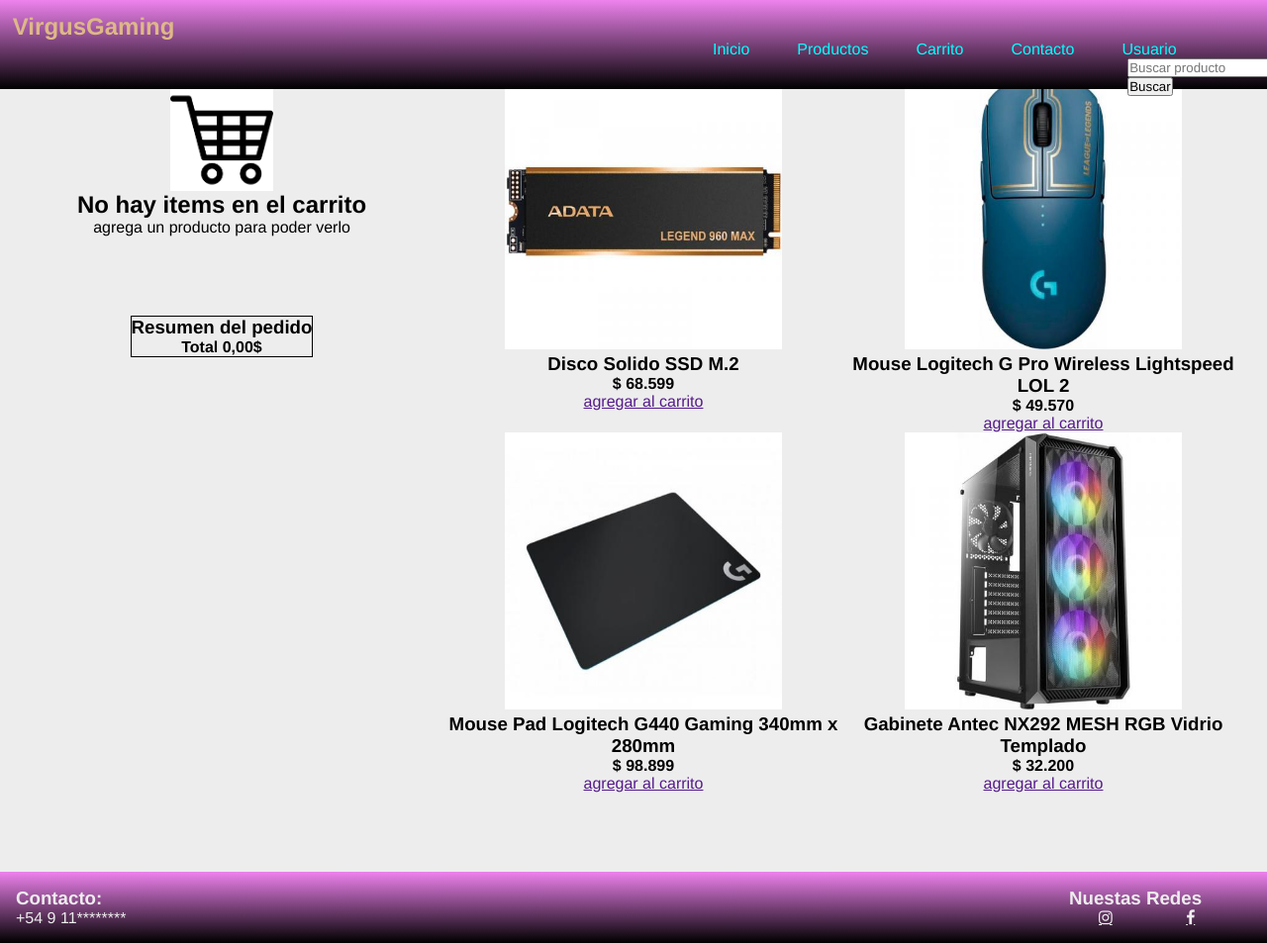
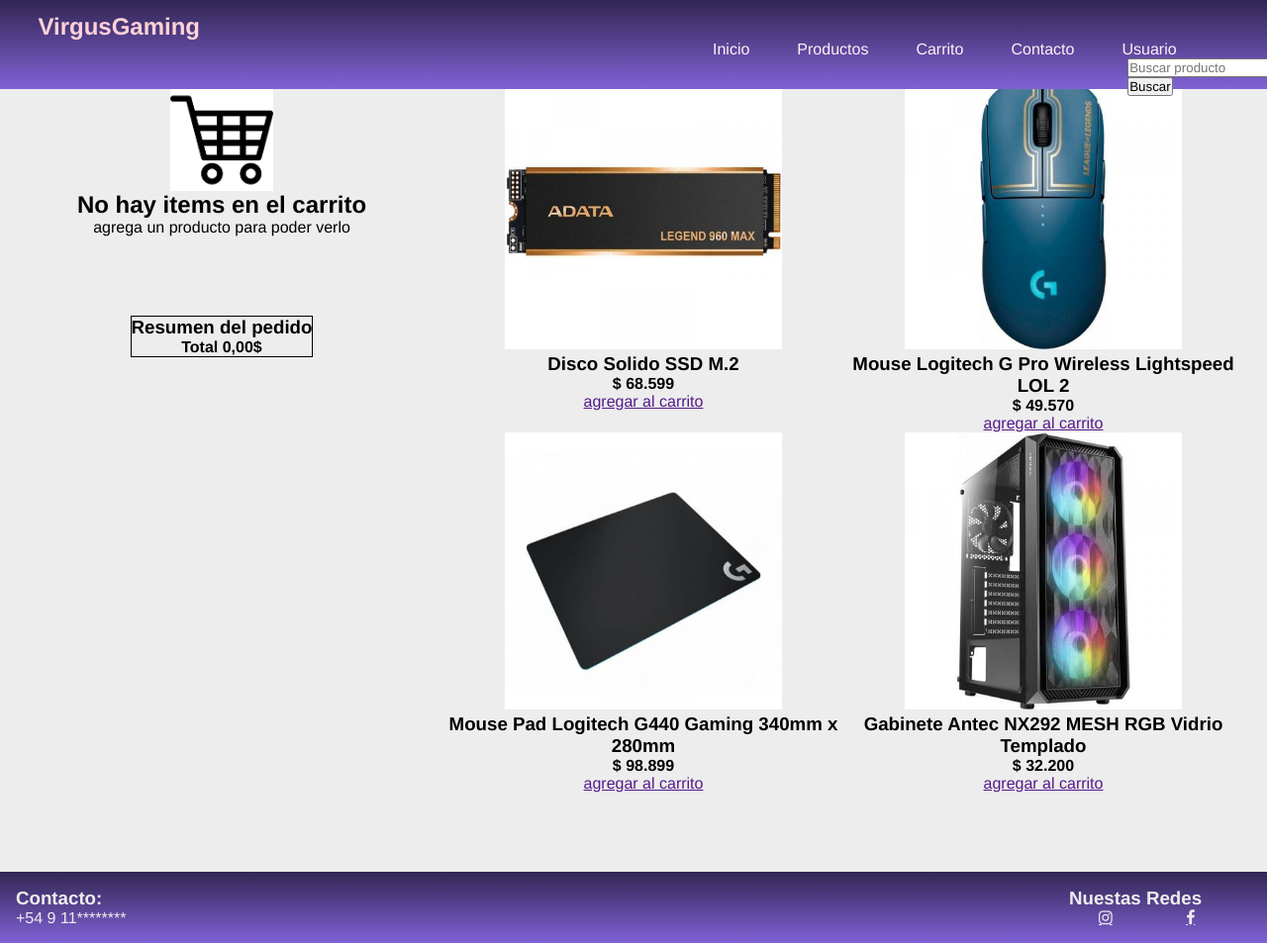
Before and after one commit to MaxiDiChenna/EntregaFinal-DiChenna, a website: page pages/carrito.html in a window 1280 px wide. Shown: the whole page at 99% size. Drawn offline with Linux system fonts and the light colour scheme.

Commit message:
cambio de color

```diff
--- a/scss/_base.scss
+++ b/scss/_base.scss
@@ -1,6 +1,8 @@
 $c-violeta:violet;
-$c-titulo-nav:burlywood;
-$c-nav:linear-gradient(violet, black);
+$c-titulo-nav:rgb(255, 210, 215);
+$c-nav-y-fott:rgb(255, 240, 245);
+$c-nav:linear-gradient(rgb(50, 38, 83), rgb(128, 98, 214));
+$c-foot:linear-gradient(rgb(128, 98, 214), rgb(50, 38, 83));
 $c-fondo: rgba(237, 237, 237);
 $c-negro:black;
 * {
--- a/scss/components/_navbar.scss
+++ b/scss/components/_navbar.scss
@@ -195,7 +195,7 @@
         margin: 0;
         padding: 0.5em 0;
         width: 100%;
-        color: white;
+        color: $c-nav-y-fott;
         background-color: #222;
     }
     .menu>li:not(:last-child) {
@@ -228,19 +228,19 @@
         height: 90px;
     }
     .top-nav-banner ul {
-        color: cyan;
+        color: $c-nav-y-fott;
         display: flex;
         list-style: none;
         gap: 3rem;
         padding-left: 45rem;
     }
     .top-nav-banner ul li a {
-        color: cyan;
+        color: $c-nav-y-fott;
         text-decoration: none;
     }
     .top-nav-banner h1 {
         margin-top: 1%;
-        margin-left: 1%;
+        margin-left: 3%;
     }
     .barra-busqueda {
         /* text-align: end; */
```
Also changed, not shown: index.html (+3 -3 lines), css/index.css, 1 other file.
